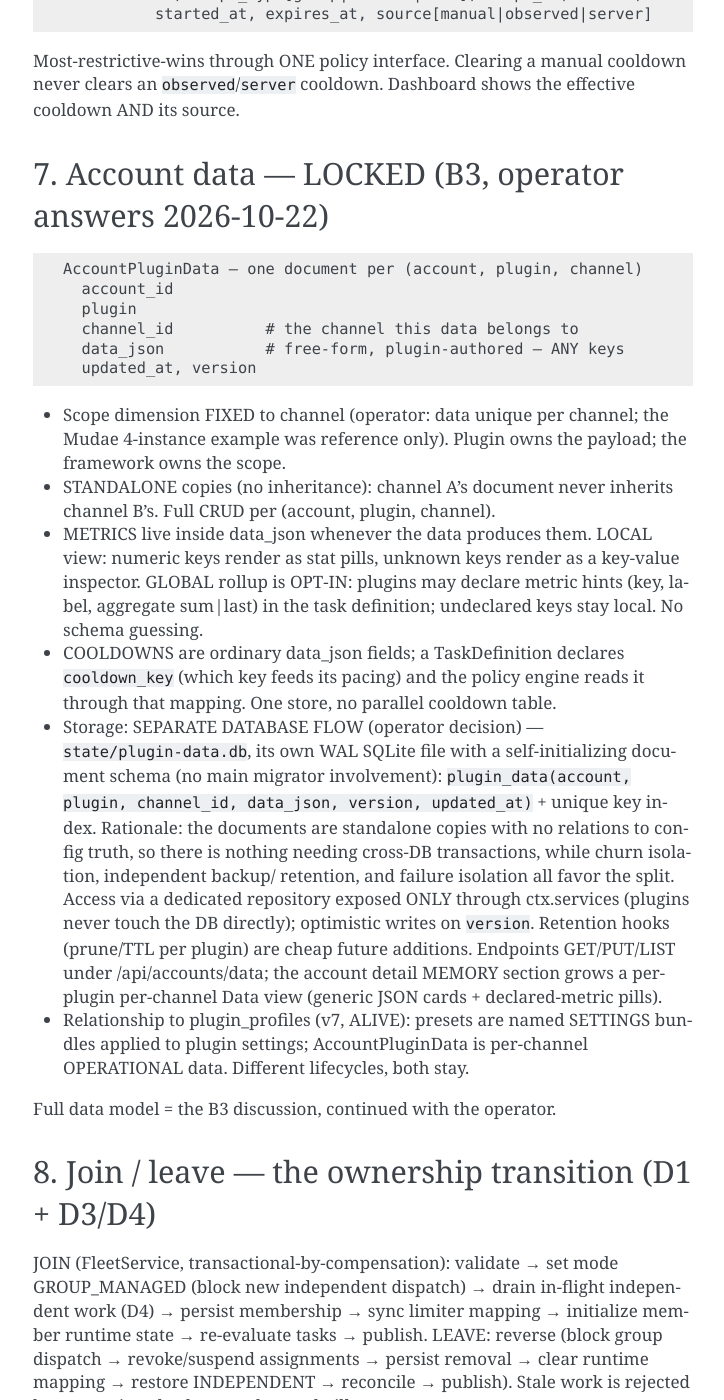
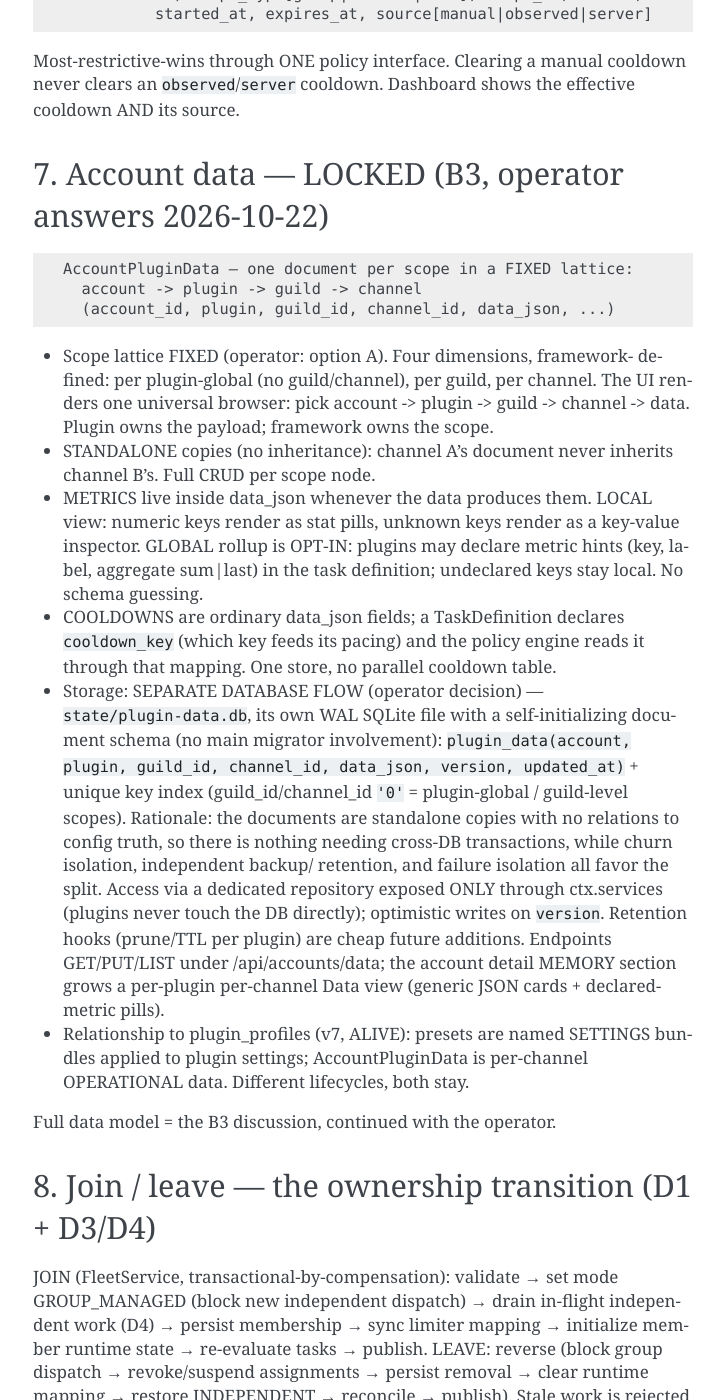
Before and after one commit to libosterelezent/LibzentSuite, a Sphinx documentation site: the page built from docs/design/fleet-orchestration-hub.md, in a window 1280 px wide and 1400 px high, scrolled down 3633 px. Shown: the whole window, without its empty margins (387-1111 px from the left). Built offline with Sphinx 7.4.7, drawn with Linux system fonts in a browser that asks for light colours.

Commit message:
docs(design): B3 scope lattice locked — account > plugin > guild > channel
Operator picked the fixed lattice (option A) with the guild level
added: four framework-defined dimensions, one universal data browser,
plugin-authored payloads, standalone per channel.

```diff
--- a/docs/design/fleet-orchestration-hub.md
+++ b/docs/design/fleet-orchestration-hub.md
@@ -126,18 +126,16 @@ effective cooldown AND its source.
 
 ## 7. Account data — LOCKED (B3, operator answers 2026-10-22)
 
-    AccountPluginData — one document per (account, plugin, channel)
-      account_id
-      plugin
-      channel_id          # the channel this data belongs to
-      data_json           # free-form, plugin-authored — ANY keys
-      updated_at, version
+    AccountPluginData — one document per scope in a FIXED lattice:
+      account -> plugin -> guild -> channel
+      (account_id, plugin, guild_id, channel_id, data_json, ...)
 
-- Scope dimension FIXED to channel (operator: data unique per channel;
-  the Mudae 4-instance example was reference only). Plugin owns the
-  payload; the framework owns the scope.
+- Scope lattice FIXED (operator: option A). Four dimensions, framework-
+  defined: per plugin-global (no guild/channel), per guild, per channel.
+  The UI renders one universal browser: pick account -> plugin -> guild
+  -> channel -> data. Plugin owns the payload; framework owns the scope.
 - STANDALONE copies (no inheritance): channel A's document never
-  inherits channel B's. Full CRUD per (account, plugin, channel).
+  inherits channel B's. Full CRUD per scope node.
 - METRICS live inside data_json whenever the data produces them.
   LOCAL view: numeric keys render as stat pills, unknown keys render
   as a key-value inspector. GLOBAL rollup is OPT-IN: plugins may
@@ -148,8 +146,9 @@ effective cooldown AND its source.
   reads it through that mapping. One store, no parallel cooldown table.
 - Storage: SEPARATE DATABASE FLOW (operator decision) — `state/plugin-data.db`,
   its own WAL SQLite file with a self-initializing document schema (no main
-  migrator involvement): `plugin_data(account, plugin, channel_id, data_json,
-  version, updated_at)` + unique key index. Rationale: the documents are
+  migrator involvement): `plugin_data(account, plugin, guild_id, channel_id,
+  data_json, version, updated_at)` + unique key index (guild_id/channel_id
+  `'0'` = plugin-global / guild-level scopes). Rationale: the documents are
   standalone copies with no relations to config truth, so there is nothing
   needing cross-DB transactions, while churn isolation, independent backup/
   retention, and failure isolation all favor the split. Access via a dedicated
```
